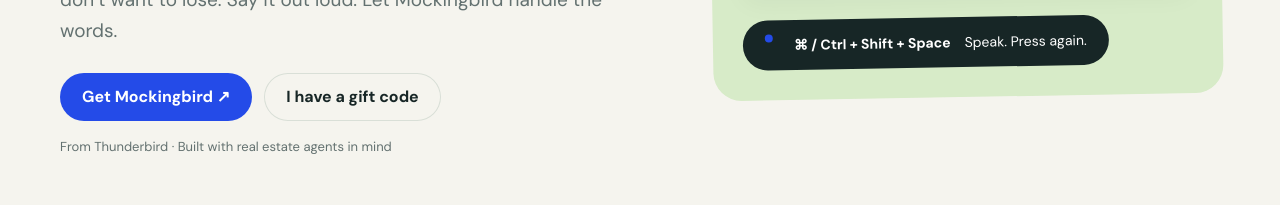
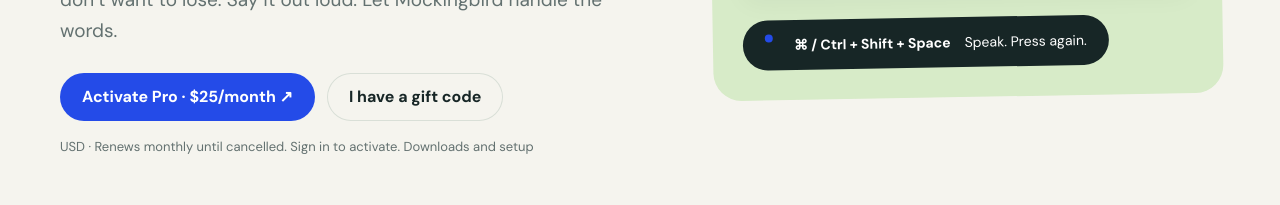
Before and after one commit to ThunderbirdAgency/CT-Speak-It, a website: page index.html in a window 1280 px wide. Shown: the part 595-800 px from the top of the page. Drawn offline with Linux system fonts and the light colour scheme.

Commit message:
Make monthly Pro activation prominent on homepage

```diff
--- a/index.html
+++ b/index.html
@@ -35,13 +35,14 @@
             want to lose. Say it out loud. Let Mockingbird handle the words.
           </p>
           <div class="actions">
-            <a class="button" href="/install">Get Mockingbird ↗</a
+            <a class="button" href="/account#gift">Activate Pro · $25/month ↗</a
             ><a class="button secondary" href="/account#gift"
               >I have a gift code</a
             >
           </div>
           <p class="fine">
-            From Thunderbird · Built with real estate agents in mind
+            USD · Renews monthly until cancelled. Sign in to activate.
+            <a href="/install">Downloads and setup</a>
           </p>
         </div>
         <div class="demo" aria-label="Example of dictation cleanup">
@@ -156,7 +157,7 @@
               <li>240 recordings and 500 text requests per day</li>
             </ul>
             <div class="actions">
-              <a href="/account" class="button">Activate Pro ↗</a
+              <a href="/account#gift" class="button">Activate Pro · $25/month ↗</a
               ><a href="/account#gift" class="button secondary"
                 >Redeem a gift</a
               >
```
